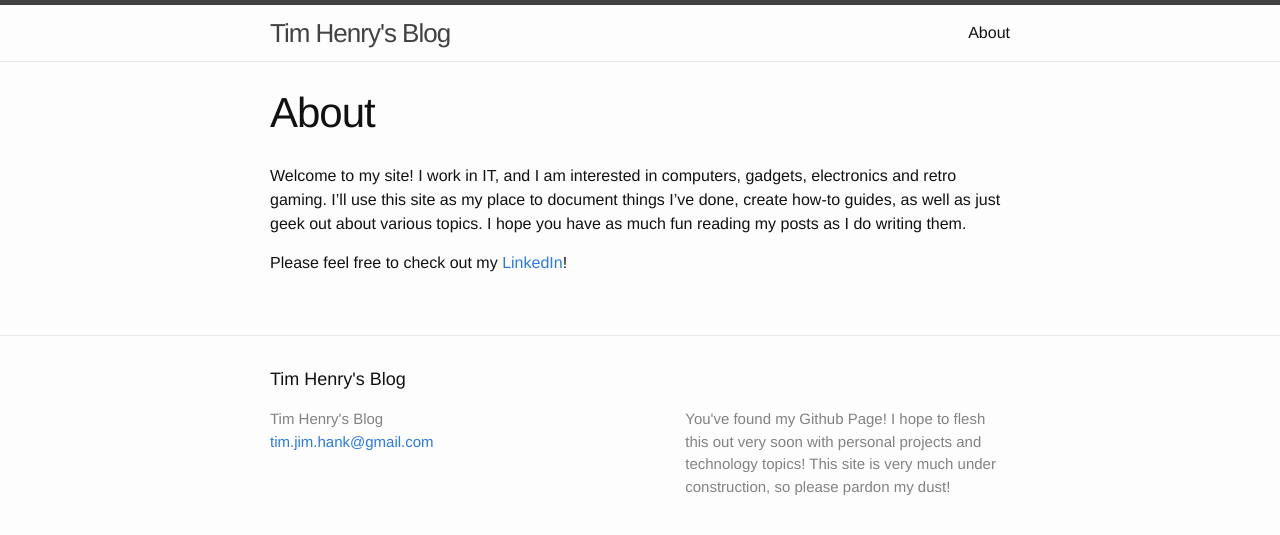
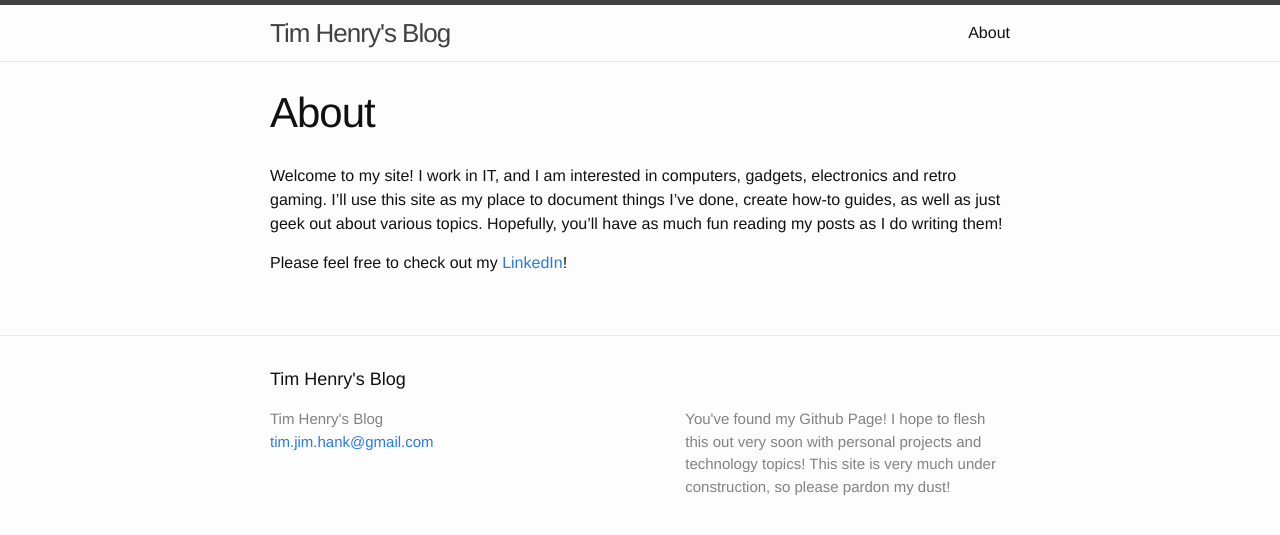
Before and after one commit to timjimhank/timjimhank.github.io, a Jekyll site: the page built from about.md, in a window 1280 px wide. Shown: the top 535 px of the page. Built offline with Jekyll 4.4.1, drawn with Linux system fonts in a browser that asks for light colours.

Commit message:
About verbiage

```diff
--- a/about.md
+++ b/about.md
@@ -4,6 +4,6 @@ title: About
 permalink: /about/
 ---
 
-Welcome to my site! I work in IT, and I am interested in computers, gadgets, electronics and retro gaming. I'll use this site as my place to document things I've done, create how-to guides, as well as just geek out about various topics. I hope you have as much fun reading my posts as I do writing them.
+Welcome to my site! I work in IT, and I am interested in computers, gadgets, electronics and retro gaming. I'll use this site as my place to document things I've done, create how-to guides, as well as just geek out about various topics. Hopefully, you'll have as much fun reading my posts as I do writing them!
 
 Please feel free to check out my [LinkedIn](https://www.linkedin.com/in/timjhenry)!
```
